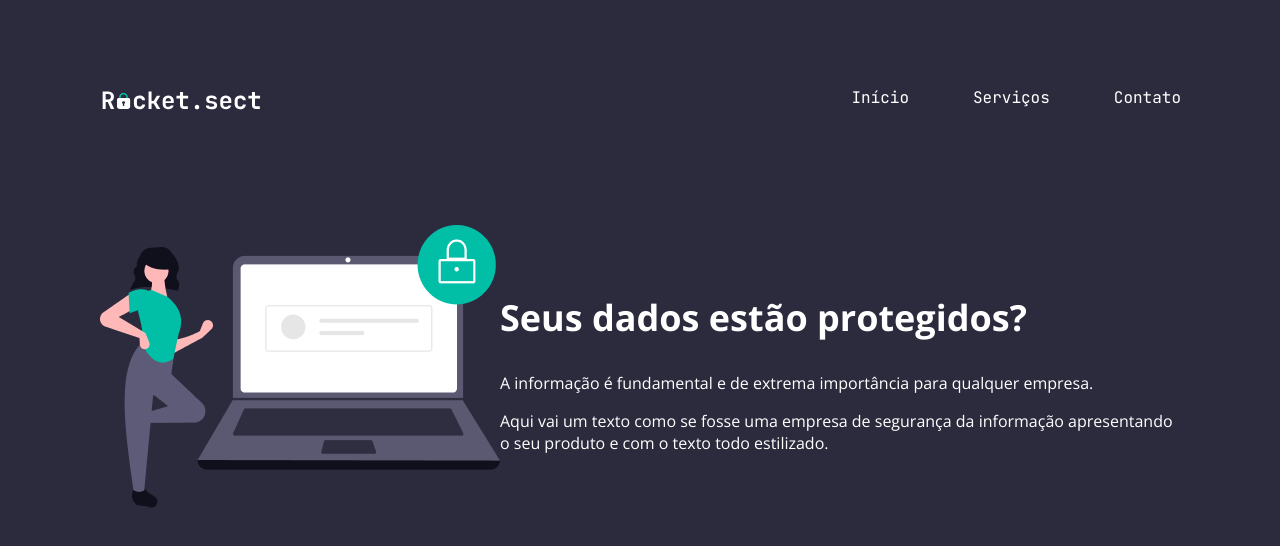
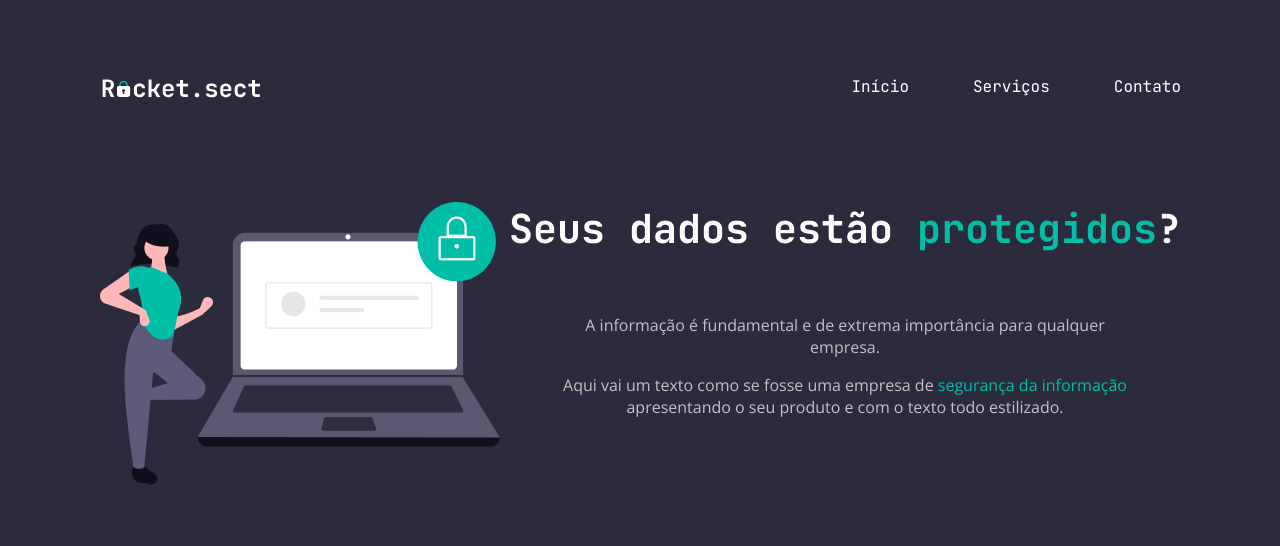
Before and after one commit to brunopurper/Recriando-Layout-Desafio-02-Explorer, a plain HTML site: page index.html in a window 1280 px wide. Drawn offline with nearby package versions, Linux system fonts and the light colour scheme.

Commit message:
align itens (need to fix)

```diff
--- a/index.html
+++ b/index.html
@@ -27,10 +27,10 @@
                     Seus dados estão <span>protegidos</span>?
                 </h1>
                 <p>
-                    A informação é fundamental e de extrema importância para qualquer empresa.
+                    A informação é fundamental e de extrema importância para qualquer <br> empresa.
                 </p>
                 <p>
-                    Aqui vai um texto como se fosse uma empresa de <span>segurança da informação</span> apresentando o seu produto e com o texto todo estilizado.
+                    Aqui vai um texto como se fosse uma empresa de <span>segurança da informação</span> <br> apresentando o seu produto e com o texto todo estilizado.
                 </p>
             </div>
 
--- a/style.css
+++ b/style.css
@@ -8,6 +8,7 @@ nav {
     align-items: center;
     justify-content: space-between;
     margin: 71px 99px 101px 99px;
+    height: 30px;
 }
 
 nav ul {
@@ -22,6 +23,7 @@ nav ul {
 nav li:hover {
     color: grey;
     cursor: pointer;
+    font-size: 14px;
 }
 
 main {
@@ -29,14 +31,30 @@ main {
 }
 section {
     display: flex;
-    align-items: center;
     justify-content: space-between;
     flex-direction: row;
     color: white;
-    font-family: 'Open Sans', sans-serif;
+}
+
+section img {
+    width: 401px;
+    height: 283px;
 }
 
 section h1 {
+    margin: 0px auto 59px auto;
     font-weight: bold;
-    font-size: 36px;
+    font-size: 40px;
+    font-family: 'JetBrains Mono', sans-serif;
+    text-align: center;
 }
+
+section p {
+    text-align: center;
+    color: #C2C2C2;
+    font-size: 16px;
+    font-family: 'Open Sans', sans-serif;
+}
+section span {
+    color: #00BFA6;
+}
```
